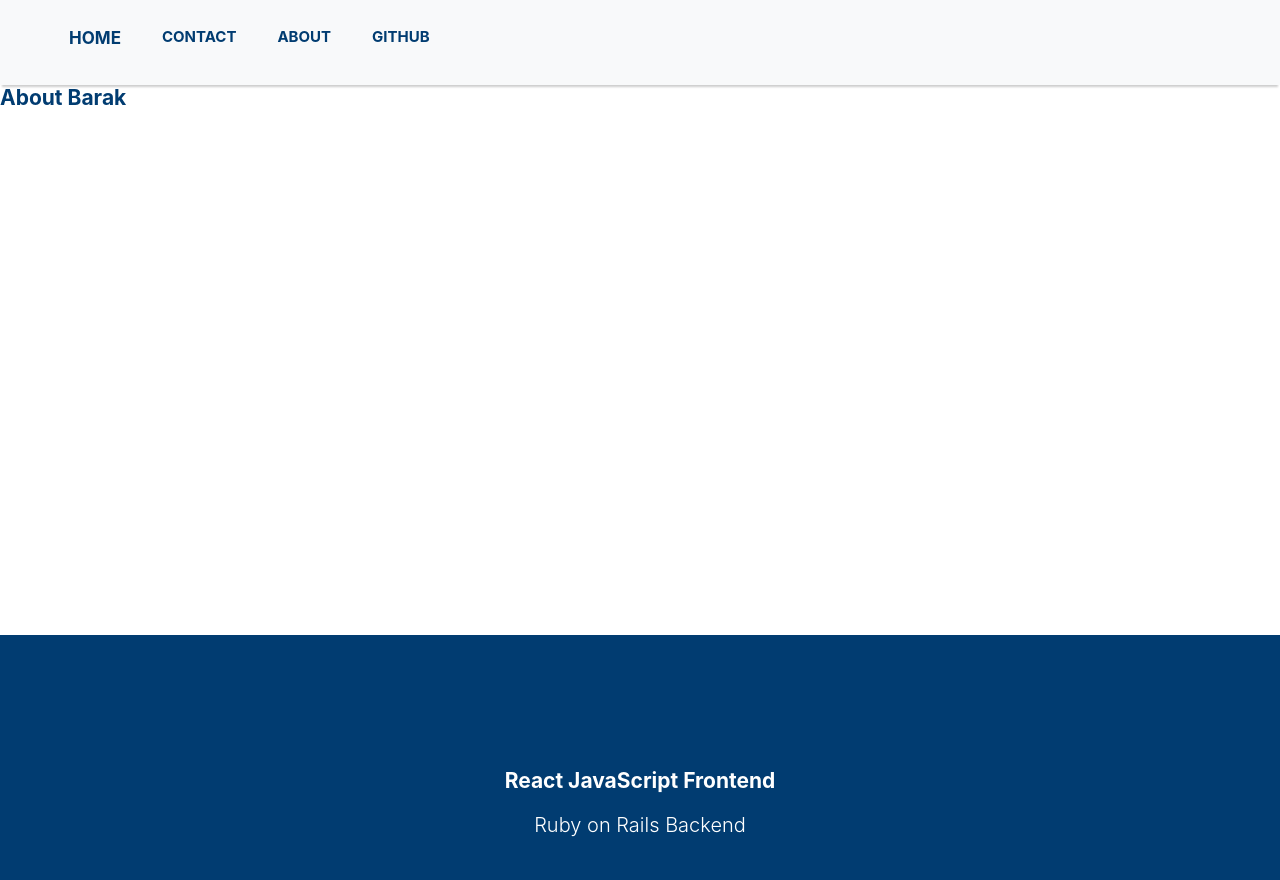
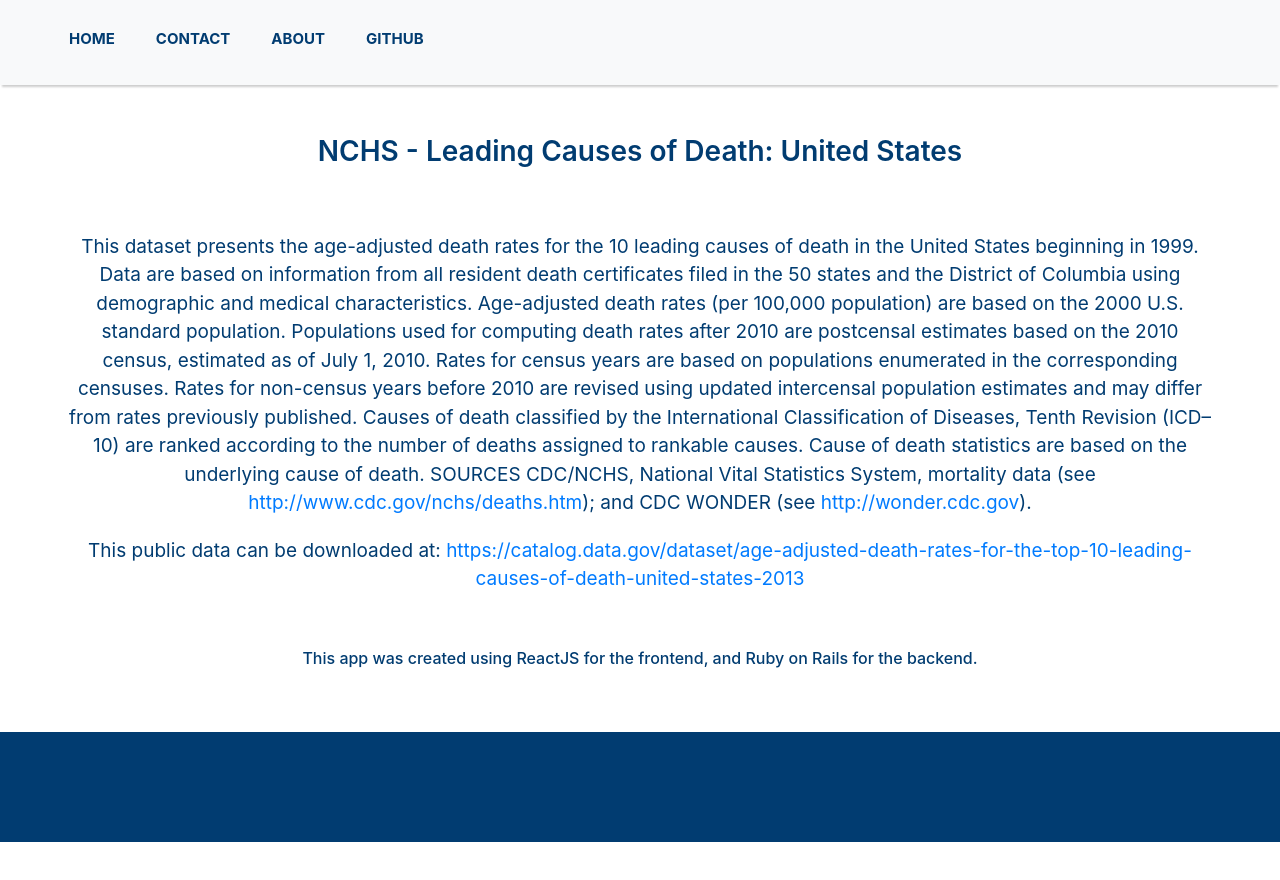
Before and after one commit to Barak-S/NCHS-Project, a React (Create React App) app: page /about in a window 1280 px wide. Shown: the top 880 px of the page. After the commit the page ends 842 px from the top, so only its background shows below. Built offline with nearby package versions, Linux system fonts and the light colour scheme.

Commit message:
contact and about

```diff
--- a/src/About.js
+++ b/src/About.js
@@ -4,7 +4,13 @@ import './App.css';
 export default function About(){
     return(
         <div className="about">
-            <h3 style={{color: "#013C71", fontSize: 21, fontWeight: "700", }}>About Barak</h3>
+            <h3 style={{color: "#013C71", fontWeight: "600", paddingTop: 50}}>NCHS - Leading Causes of Death: United States</h3>
+            <div style={{margin: "5%", fontSize: 19}}>
+                <p style={{color: '#013C71'}}>This dataset presents the age-adjusted death rates for the 10 leading causes of death in the United States beginning in 1999. Data are based on information from all resident death certificates filed in the 50 states and the District of Columbia using demographic and medical characteristics. Age-adjusted death rates (per 100,000 population) are based on the 2000 U.S. standard population. Populations used for computing death rates after 2010 are postcensal estimates based on the 2010 census, estimated as of July 1, 2010. Rates for census years are based on populations enumerated in the corresponding censuses. Rates for non-census years before 2010 are revised using updated intercensal population estimates and may differ from rates previously published. Causes of death classified by the International Classification of Diseases, Tenth Revision (ICD–10) are ranked according to the number of deaths assigned to rankable causes. Cause of death statistics are based on the underlying cause of death. SOURCES CDC/NCHS, National Vital Statistics System, mortality data (see <a href="http://www.cdc.gov/nchs/deaths.htm">http://www.cdc.gov/nchs/deaths.htm</a>); and CDC WONDER (see <a href="http://wonder.cdc.gov">http://wonder.cdc.gov</a>).</p>
+                <p style={{color: '#013C71', marginTop:19, marginBottom: 55}}>This public data can be downloaded at: <a href="https://catalog.data.gov/dataset/age-adjusted-death-rates-for-the-top-10-leading-causes-of-death-united-states-2013">https://catalog.data.gov/dataset/age-adjusted-death-rates-for-the-top-10-leading-causes-of-death-united-states-2013</a></p>
+                <h6 style={{color: '#013C71'}}>This app was created using ReactJS for the frontend, and Ruby on Rails for the backend.</h6>
+
+            </div>
         </div>
     )
 }
--- a/src/App.css
+++ b/src/App.css
@@ -5,7 +5,6 @@
 .main-navigation {
   box-shadow: 0 4px 2px -2px rgba(0,0,0,.2);
   height: 85px;
-
   z-index: 9;
 }
 
@@ -69,18 +68,17 @@ input{
 
 .footer{
   background-color: #013C71;
-  height: 250px;
+  height: 110px;
   text-align: center;
   align-content: center;
 }
 
 .contact{
   background-color: #ffffff;
-  height: 550px;
+  height: 575px;
 }
 
 .about{
   background-color: #ffffff;
-  height: 550px;
-
+  text-align: center;
 }
--- a/src/Contact.js
+++ b/src/Contact.js
@@ -6,7 +6,7 @@ import './App.css';
 export default function Contact(){
     return(
         <div className="contact">
-            <Card style={{ margin: "3%", }}>
+            <Card style={{ margin: "3.25%", }}>
                 <Card.Header style={{color: "#013C71", fontSize: 17, paddingBottom: 8, fontWeight: "700", }}>Contact</Card.Header>
                 <Card.Body>
                     <div>
@@ -14,11 +14,22 @@ export default function Contact(){
                             <Row>
                                 <Col xs={6} md={4}>
                                 <Image src="../headshot.png" thumbnail />
+                                <Card.Title style={{paddingTop:12, color: "#013C71"}}>Barak Saidoff</Card.Title>
+                                <Card.Text style={{color: "#013C71"}}>Full Stack Software Developer</Card.Text>
                                 </Col>
+                                <Col>
+                                <ul className="navbar-nav">
+                                    <li>
+                                        <img src="https://www.sharethis.com/wp-content/uploads/2017/05/LinkedIn.png" style={{height: 63, padding:10,}} onClick={()=> window.open("https://www.linkedin.com/in/barak-saidoff-3a2a36b2/", "_blank")} alt="LinkedIn"></img>
+                                    </li>
+                                    <li>
+                                        <img src="https://i.ya-webdesign.com/images/github-icon-png-7.png" style={{height: 63, padding:10}} onClick={()=> window.open("https://github.com/Barak-S", "_blank")}alt="GitHub"></img>
+                                    </li>
+                                </ul>
+                                </Col>
+
                             </Row>
                         </Container>
-                        <Card.Title>Barak Saidoff</Card.Title>
-                        <Card.Text>Full Stack Software Developer</Card.Text>
                     </div>
                 </Card.Body>
             </Card>
--- a/src/DisplayGrid.js
+++ b/src/DisplayGrid.js
@@ -159,7 +159,6 @@ export default class DisplayGrid extends React.Component{
 
 
                 </div>
-                <p style={{color: '#013C71', paddingLeft: 55, paddingRight: 55,}}>This dataset presents the age-adjusted death rates for the 10 leading causes of death in the United States beginning in 1999. Data are based on information from all resident death certificates filed in the 50 states and the District of Columbia using demographic and medical characteristics. Age-adjusted death rates (per 100,000 population) are based on the 2000 U.S. standard population. Populations used for computing death rates after 2010 are postcensal estimates based on the 2010 census, estimated as of July 1, 2010. Rates for census years are based on populations enumerated in the corresponding censuses. Rates for non-census years before 2010 are revised using updated intercensal population estimates and may differ from rates previously published. Causes of death classified by the International Classification of Diseases, Tenth Revision (ICD–10) are ranked according to the number of deaths assigned to rankable causes. Cause of death statistics are based on the underlying cause of death. SOURCES CDC/NCHS, National Vital Statistics System, mortality data (see <a href="http://www.cdc.gov/nchs/deaths.htm">http://www.cdc.gov/nchs/deaths.htm</a>); and CDC WONDER (see <a href="http://wonder.cdc.gov">http://wonder.cdc.gov</a>).</p>
             </div>
         )
     }
--- a/src/Footer.js
+++ b/src/Footer.js
@@ -4,8 +4,6 @@ import './App.css';
 export default function Footer(){
     return(
         <div className="footer">
-            <h3 style={{color: "#fff", fontSize: 21, paddingTop: 50, paddingBottom: 12, fontWeight: "700", marginTop: 42.5}}>React JavaScript Frontend</h3>
-            <h5 style={{color: "#fff", fontWeight: "300"}}>Ruby on Rails Backend</h5>
         </div>
     )
 }
--- a/src/Navigator.js
+++ b/src/Navigator.js
@@ -14,13 +14,13 @@ export default class Navigator extends React.Component{
                 <Navbar.Toggle aria-controls="basic-navbar-nav"/>
                 <Navbar.Collapse id="basic-navbar-nav">
                     <Nav className="mr-auto">
-                        <Link to="/">
-                            <Nav.Link href="#link" style={{color:"#013C71", fontWeight: "700", fontSize: 17, marginLeft:25}}>HOME</Nav.Link>
+                        <Link to="/" style={{ textDecoration: 'none' }}>
+                            <Nav.Link href="#link" style={{color:"#013C71", fontWeight: "700", fontSize: 15, marginLeft:25}}>HOME</Nav.Link>
                         </Link>
-                        <Link to="/contact">
+                        <Link to="/contact" style={{ textDecoration: 'none' }}>
                             <Nav.Link href="#link" style={{color:"#013C71", fontWeight: "700", fontSize: 15, marginLeft:25}}>CONTACT</Nav.Link>
                         </Link>
-                        <Link to="/about">
+                        <Link to="/about" style={{ textDecoration: 'none' }}>
                             <Nav.Link href="#link" style={{color:"#013C71", fontWeight: "700", fontSize: 15, marginLeft:25}}>ABOUT</Nav.Link>
                         </Link>
                         <Nav.Link onClick={()=> window.open("https://github.com/Barak-S/NCHS-Project", "_blank")} style={{color:"#013C71", fontWeight: "700", fontSize: 15, marginLeft:25}}>GITHUB</Nav.Link>
```
